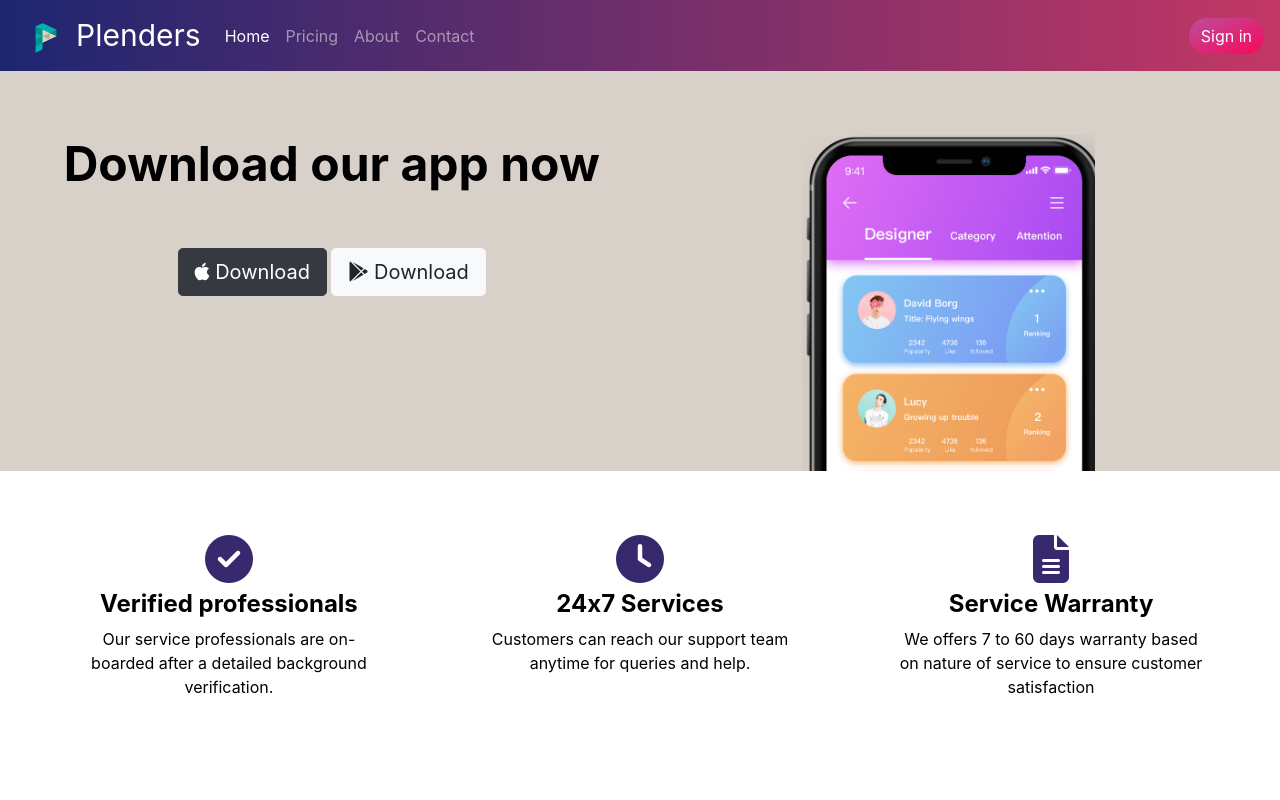
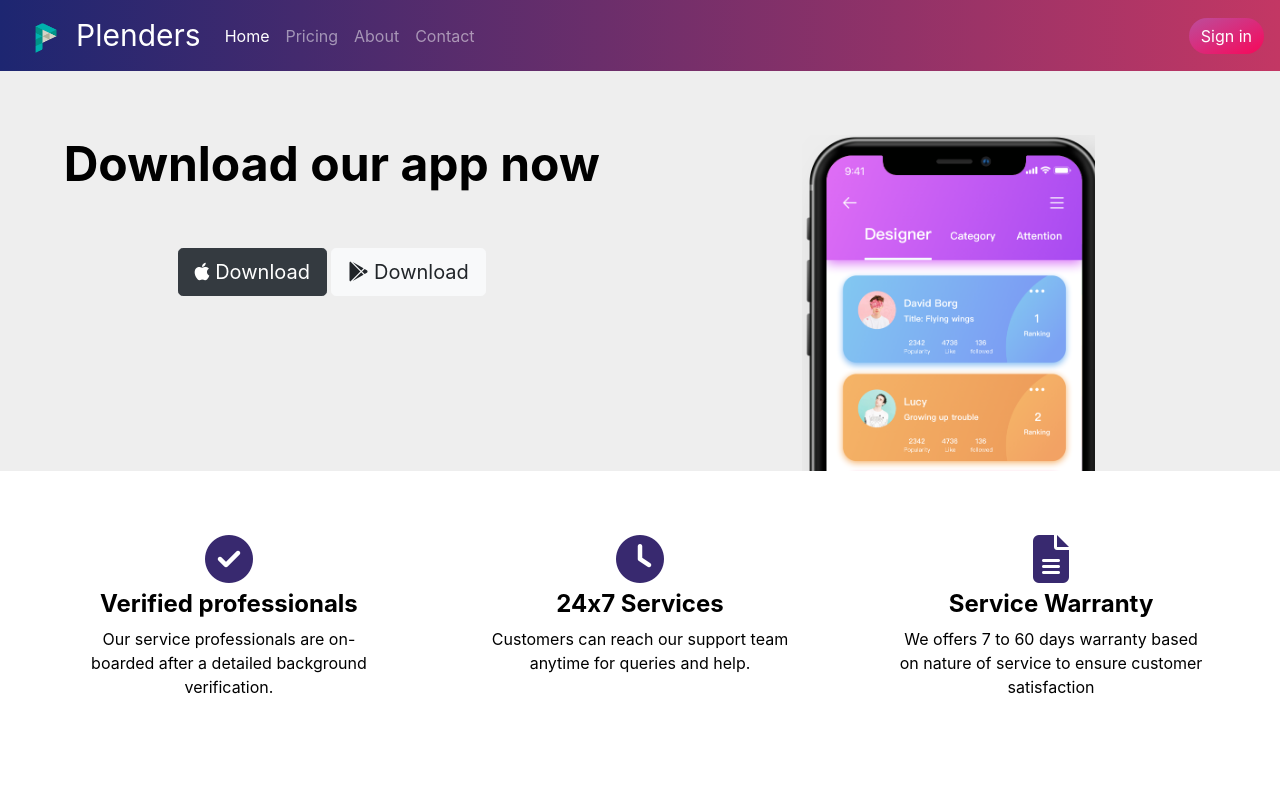
Before and after one commit to akshaikp1/Plender, a plain HTML site: page index.html in a window 1280 px wide. Shown: the top 800 px of the page. Drawn offline with nearby package versions, Linux system fonts and the light colour scheme.

Commit message:
feature color change

```diff
--- a/style.css
+++ b/style.css
@@ -28,7 +28,7 @@ font-size: 30px;
 #features{
     padding: 5% 3% 0% 3%;
     text-align: center;
-    background-color: #d7d1c9;
+    background-color: #EEEEEE;
     /* overflow:hidden; */
 
 
```
